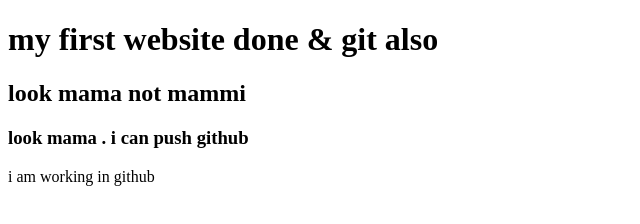
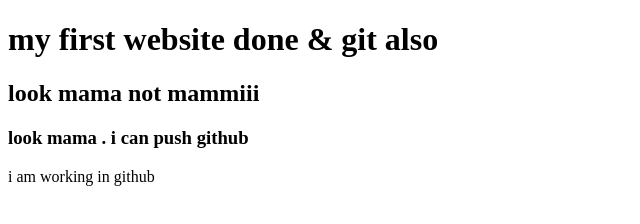
Before and after one commit to AhosanuzzamanRoni/my-first-website, a plain HTML site: page index.html in a window 1280 px wide. Shown: the full height of the page, 0-640 px from the left. Drawn offline with Linux system fonts and the light colour scheme.

Commit message:
Update index.html

```diff
--- a/index.html
+++ b/index.html
@@ -2,7 +2,7 @@
 <html lang="en">
 <head>
     <h1>my first website done & git also</h1>
-    <h2> look mama not mammi </h2>
+    <h2> look mama not mammiii </h2>
     <h3>look mama . i can push github</h3>
     <p>i am working in github</p>
     <meta charset="UTF-8">
```
